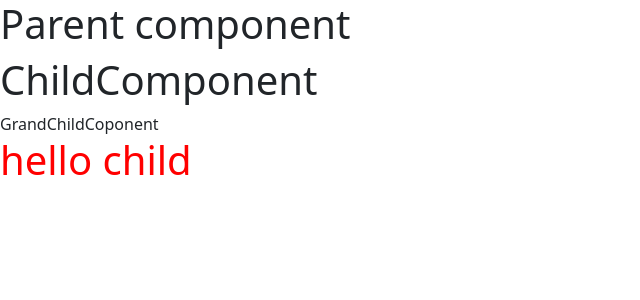
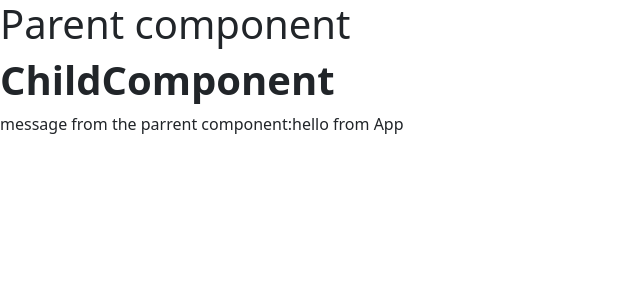
Before and after one commit to Manojkumarfsd/React-Testforbranch, a React (Vite) app: page / in a window 1280 px wide. Shown: the top 300 px of the page, without its empty margins (0-640 px from the left). Built offline with nearby package versions, Linux system fonts and the light colour scheme.

Commit message:
simple useContext example

```diff
--- a/src/App.jsx
+++ b/src/App.jsx
@@ -1,15 +1,18 @@
-import React from 'react'
+import React, { createContext, useState } from 'react'
 import ChildComponent from './components/ChildComponent';
 
+const MessageContext= createContext();
 function App() {
-  const message = 'hello child';
+  const [message,setmessage] = useState('hello from App');
   return (
     <div>
       <h1>Parent component</h1>
-      <ChildComponent message={message}/>
+      <MessageContext.Provider value={message}>
+      <ChildComponent/>
+      </MessageContext.Provider>
 
     </div>
   )
 }
 
-export default App
+export {App as default, MessageContext} ;
--- a/src/components/ChildComponent.jsx
+++ b/src/components/ChildComponent.jsx
@@ -1,12 +1,16 @@
-import React from 'react'
-import GrandChildComponent from './GrandChildComponent'
+import React,{useContext} from 'react'
+import {MessageContext} from '../App';
 
-function ChildComponent({message}) {
+function ChildComponent() {
+    const message = useContext(MessageContext)
 
   return (
     <div>
-        <h1>ChildComponent </h1>
-        <GrandChildComponent message={message}/>
+        <h1><b>ChildComponent </b></h1>
+        <p>message from the parrent component:{message}</p>
+
+        <h2><b></b></h2>
+
 
 
     </div>
@@ -14,4 +18,4 @@ function ChildComponent({message}) {
   )
 }
 
-export default ChildComponent
+export default ChildComponent;
--- a/src/components/GrandChildComponent.jsx
+++ /dev/null
@@ -1,11 +0,0 @@
-import React from 'react'
-
-function GrandChildCoponent({message}) {
-  return (
-    <div>GrandChildCoponent
-      <div><h1 style={{color:'red'}}>{message}</h1></div>
-    </div>
-  )
-}
-
-export default GrandChildCoponent
```
